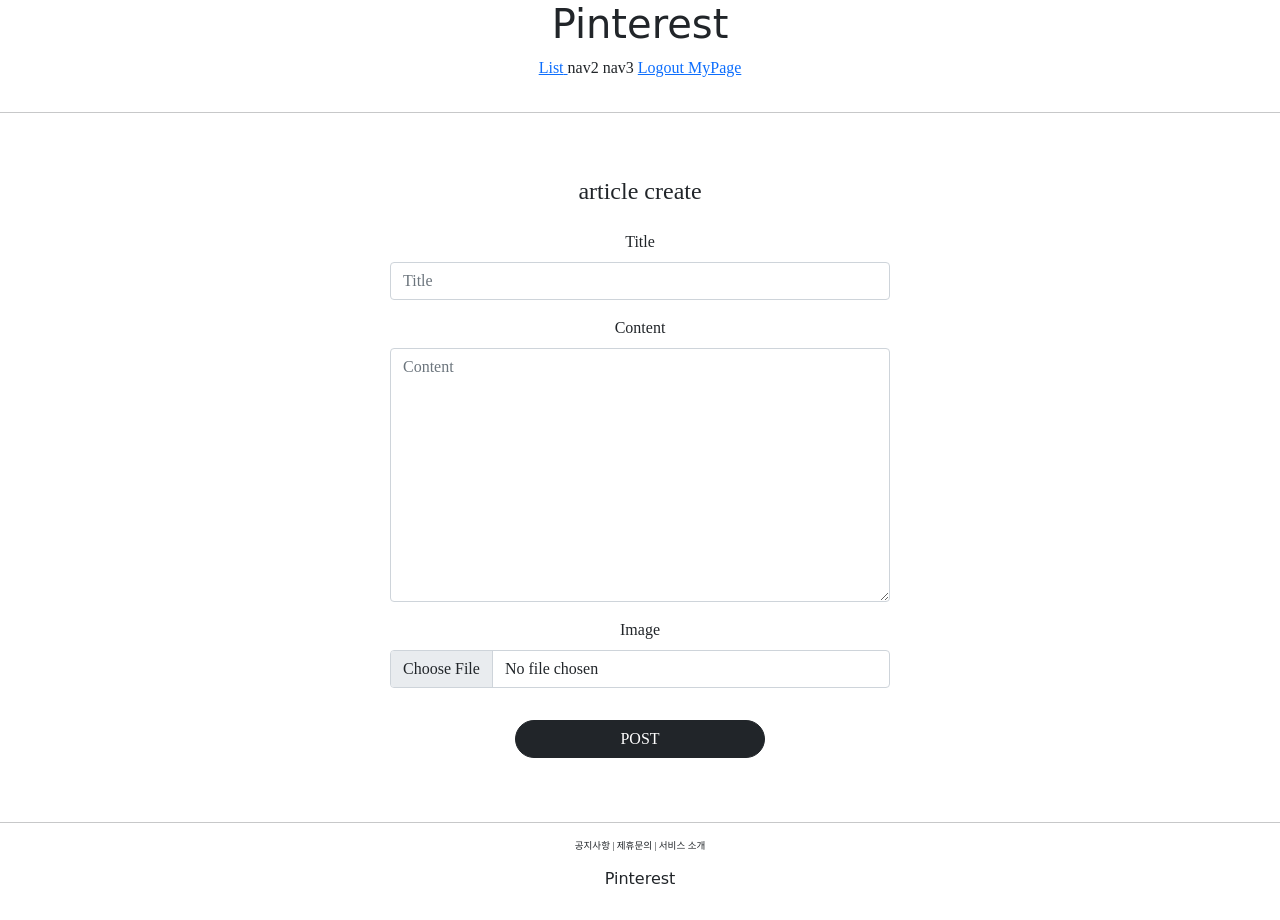
After one commit to MinJaehyun/Django-pinterest, a Django app: page /articles/create/ in a window 1280 px wide. The commit adds this page. Run offline with Django 3.2, Linux system fonts and the light colour scheme; the visitor is signed in with stand-in values (Sample User, id 1); some libraries are stand-ins or nearby versions; some web fonts are replaced.

Commit message:
make articleapp

```diff
--- /dev/null
+++ b/articleapp/forms.py
@@ -0,0 +1,9 @@
+from django.forms import ModelForm
+
+from articleapp.models import Article
+
+
+class ArticleCreationForm(ModelForm):
+    class Meta:
+        model = Article
+        fields = ['title', 'content', 'image']
--- a/articleapp/models.py
+++ b/articleapp/models.py
@@ -1,3 +1,10 @@
+from django.contrib.auth.models import User
 from django.db import models
 
-# Create your models here.
+
+class Article(models.Model):  # TODO: 명칭 확인하기
+    writer = models.ForeignKey(User, on_delete=models.SET_NULL, related_name='Article', null=True)
+    title = models.CharField(max_length=200, null=True)
+    content = models.TextField(null=True)
+    image = models.ImageField(upload_to='article/%Y%m%d')  # TODO: null=False 지정 안하고 실행 해보기
+    created_at = models.DateTimeField(auto_now_add=True)
--- /dev/null
+++ b/articleapp/templates/articleapp/create.html
@@ -0,0 +1,15 @@
+{% extends 'base.html' %}
+{% load bootstrap4 %}
+
+{% block content %}
+    <div style="text-align:center; max-width:500px; margin:4rem auto">
+        <h4 class="mb-4">
+            article create
+        </h4>
+        <form action="{% url 'articleapp:create' %}" method="POST" enctype="multipart/form-data">
+            {% csrf_token %}
+            {% bootstrap_form form %}
+            <input type="submit" value="POST" class="btn btn-dark rounded-pill col-6 mt-3" />
+        </form>
+    </div>
+{% endblock %}
--- a/articleapp/templates/articleapp/list.html
+++ b/articleapp/templates/articleapp/list.html
@@ -36,6 +36,11 @@
     <div class="item13"><img src="https://picsum.photos/200/200" alt=""></div>
 </div>
 
+<!-- 게시글 작성 버튼 만들기 -->
+<div style="text-align: center;">
+    <a href="{% url 'articleapp:create' %}" class="btn btn-dark rounded-pill col-3 mt-3 mb-3">create article</a>
+</div>
+
 <script src="{% static 'js/magicgrid.js' %}"></script>
 
 {% endblock %}
--- a/articleapp/urls.py
+++ b/articleapp/urls.py
@@ -1,8 +1,14 @@
 from django.urls import path
 from django.views.generic import TemplateView
+
+from articleapp.views import ArticleCreateView, ArticleDetailView, ArticleUpdateView, ArticleDeleteView
 
 app_name = 'articleapp'
 
 urlpatterns = [
     path('list/', TemplateView.as_view(template_name='articleapp/list.html'), name='list'),
+    path('create/', ArticleCreateView.as_view(), name='create'),
+    path('detail/<int:pk>', ArticleDetailView.as_view(), name='detail'),
+    path('update/<int:pk>', ArticleUpdateView.as_view(), name='update'),
+    path('delete/<int:pk>', ArticleDeleteView.as_view(), name='delete'),
 ]
--- a/articleapp/views.py
+++ b/articleapp/views.py
@@ -1,3 +1,52 @@
-from django.shortcuts import render
+from django.contrib.auth.decorators import login_required
+from django.urls import reverse, reverse_lazy
+from django.utils.decorators import method_decorator
+from django.views.generic import CreateView, DetailView, UpdateView, DeleteView
 
-# Create your views here.
+from articleapp.decorators import articles_ownership_required
+from articleapp.forms import ArticleCreationForm
+from articleapp.models import Article
+
+
+@method_decorator(login_required, 'get')
+@method_decorator(login_required, 'post')
+class ArticleCreateView(CreateView):
+    model = Article
+    form_class = ArticleCreationForm
+    template_name = 'articleapp/create.html'
+
+    def get_success_url(self):
+        return reverse('articleapp:detail', kwargs={'pk': self.object.pk})
+
+    def form_valid(self, form):
+        temp_article = form.save(commit=False)
+        temp_article.writer = self.request.user
+        temp_article.save()
+        return super().form_valid(form)
+
+
+class ArticleDetailView(DetailView):
+    model = Article
+    context_object_name = 'target_article'
+    template_name = 'articleapp/detail.html'
+
+
+@method_decorator(articles_ownership_required, 'get')
+@method_decorator(articles_ownership_required, 'post')
+class ArticleUpdateView(UpdateView):
+    model = Article
+    form_class = ArticleCreationForm
+    context_object_name = 'target_article'
+    template_name = 'articleapp/update.html'
+
+    def get_success_url(self):
+        return reverse('articleapp:detail', kwargs={'pk': self.object.pk})
+
+
+@method_decorator(articles_ownership_required, 'get')
+@method_decorator(articles_ownership_required, 'post')
+class ArticleDeleteView(DeleteView):
+    model = Article
+    context_object_name = 'target_article'
+    template_name = 'articleapp/delete.html'
+    success_url = reverse_lazy('articleapp:list')
--- a/templates/header.html
+++ b/templates/header.html
@@ -3,8 +3,9 @@
         <h1 style="font-family: 'Zen Loop', cursive;" >Pinterest</h1>
     </div>
     <div>
-
-        <span>nav1</span>
+        <a href="{% url 'articleapp:list' %}" >
+            <span>List</span>
+        </a>
         <span>nav2</span>
         <span>nav3</span>
 
```
Also changed, not shown: articleapp/decorators.py (added, +12 -0 lines), articleapp/templates/articleapp/delete.html (added, +14 -0 lines), articleapp/templates/articleapp/detail.html (added, +11 -0 lines), articleapp/templates/articleapp/update.html (added, +17 -0 lines), articleapp/migrations/0001_initial.py (added).
